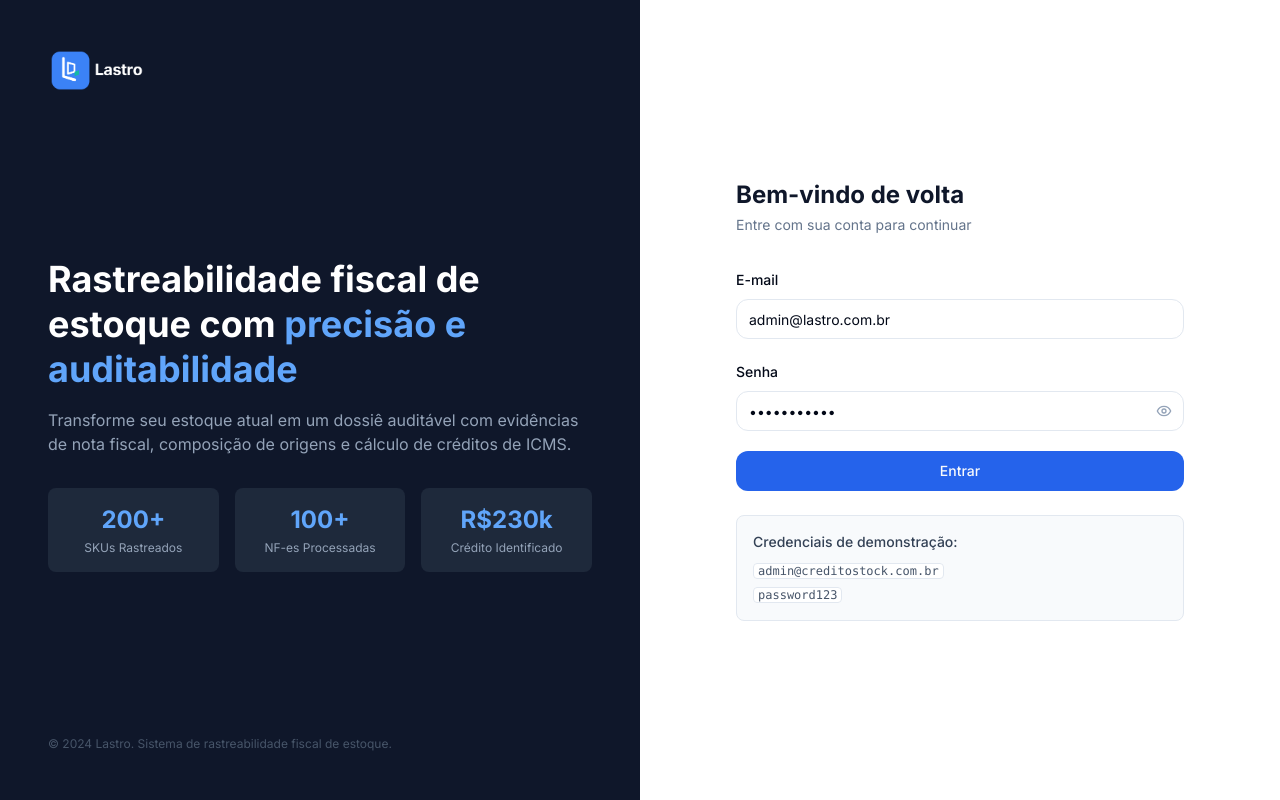
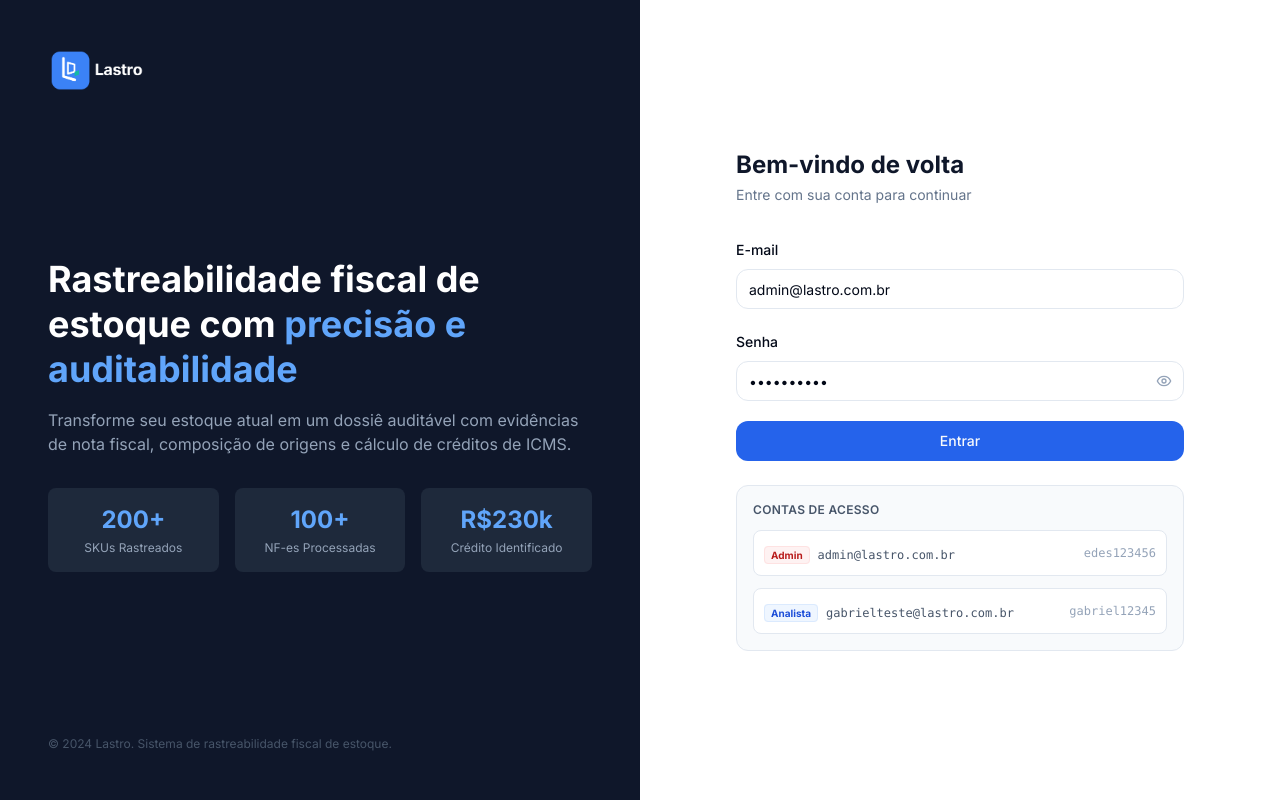
Before and after one commit to EdesNogueira/creditostock, a Next.js app in the folder apps/web/: page /login in a window 1280 px wide. Built offline with nearby package versions, Linux system fonts and the light colour scheme.

Commit message:
feat: add new user accounts admin@lastro.com.br and gabrielteste@lastro.com.br, update login page credentials
Made-with: Cursor

```diff
--- a/apps/web/src/app/(auth)/login/page.tsx
+++ b/apps/web/src/app/(auth)/login/page.tsx
@@ -11,7 +11,7 @@ import { authApi } from '@/lib/api';
 export default function LoginPage() {
   const router = useRouter();
   const [email, setEmail] = useState('admin@lastro.com.br');
-  const [password, setPassword] = useState('password123');
+  const [password, setPassword] = useState('edes123456');
   const [showPassword, setShowPassword] = useState(false);
   const [loading, setLoading] = useState(false);
   const [error, setError] = useState('');
@@ -121,14 +121,25 @@ export default function LoginPage() {
             </Button>
           </form>
 
-          <div className="mt-6 rounded-lg bg-slate-50 border p-4 text-sm">
-            <p className="font-medium text-slate-700 mb-2">Credenciais de demonstração:</p>
-            <p className="text-slate-600">
-              <span className="font-mono bg-white px-1 rounded border text-xs">admin@creditostock.com.br</span>
-            </p>
-            <p className="text-slate-600 mt-1">
-              <span className="font-mono bg-white px-1 rounded border text-xs">password123</span>
-            </p>
+          <div className="mt-6 rounded-xl bg-slate-50 border border-slate-200 p-4 space-y-3">
+            <p className="text-xs font-semibold text-slate-600 uppercase tracking-wide">Contas de acesso</p>
+            {[
+              { label: 'Admin', email: 'admin@lastro.com.br', password: 'edes123456', color: 'bg-red-50 border-red-100 text-red-700' },
+              { label: 'Analista', email: 'gabrielteste@lastro.com.br', password: 'gabriel12345', color: 'bg-blue-50 border-blue-100 text-blue-700' },
+            ].map(acc => (
+              <button
+                key={acc.email}
+                type="button"
+                onClick={() => { setEmail(acc.email); setPassword(acc.password); }}
+                className="w-full flex items-center justify-between rounded-lg border bg-white p-2.5 hover:bg-slate-100 transition-colors text-left group"
+              >
+                <div>
+                  <span className={`text-[10px] font-bold px-1.5 py-0.5 rounded border ${acc.color} mr-2`}>{acc.label}</span>
+                  <span className="text-xs font-mono text-slate-600">{acc.email}</span>
+                </div>
+                <span className="text-xs font-mono text-slate-400 group-hover:text-slate-600">{acc.password}</span>
+              </button>
+            ))}
           </div>
         </div>
       </div>
```
